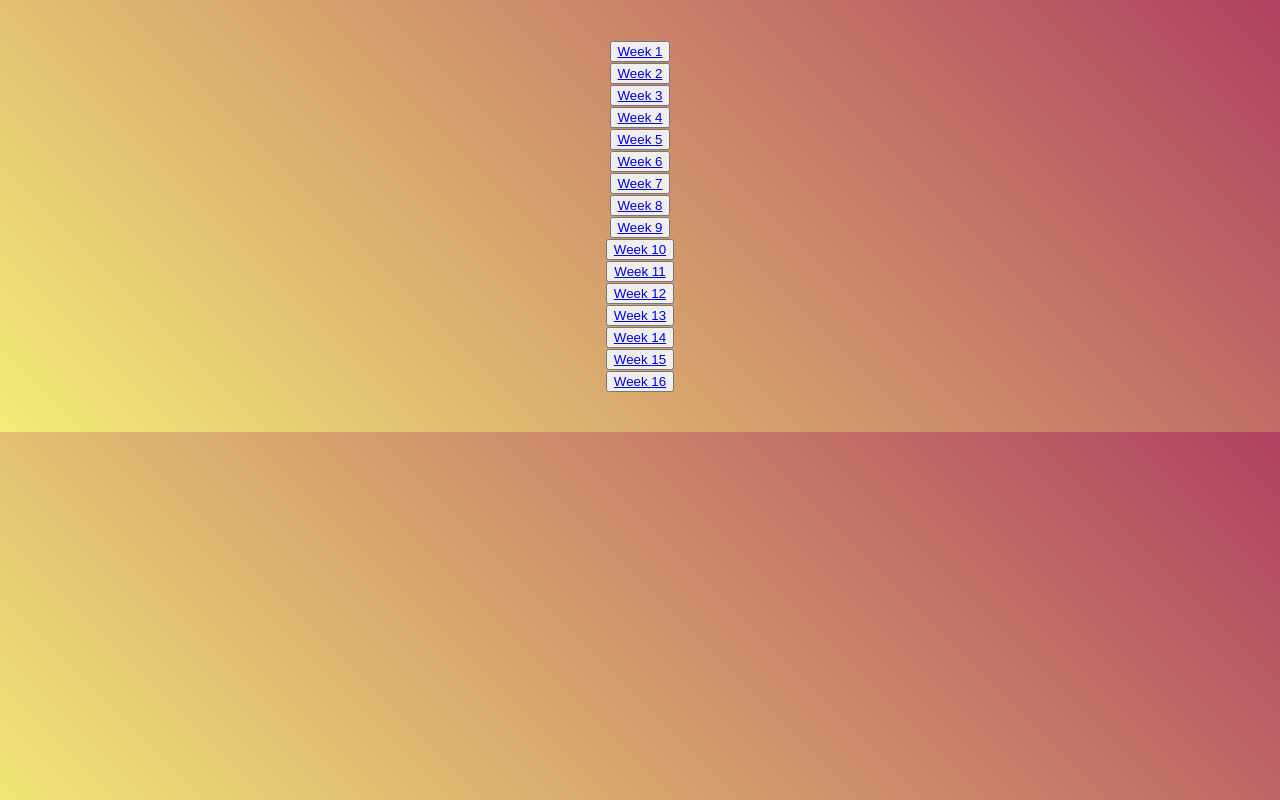
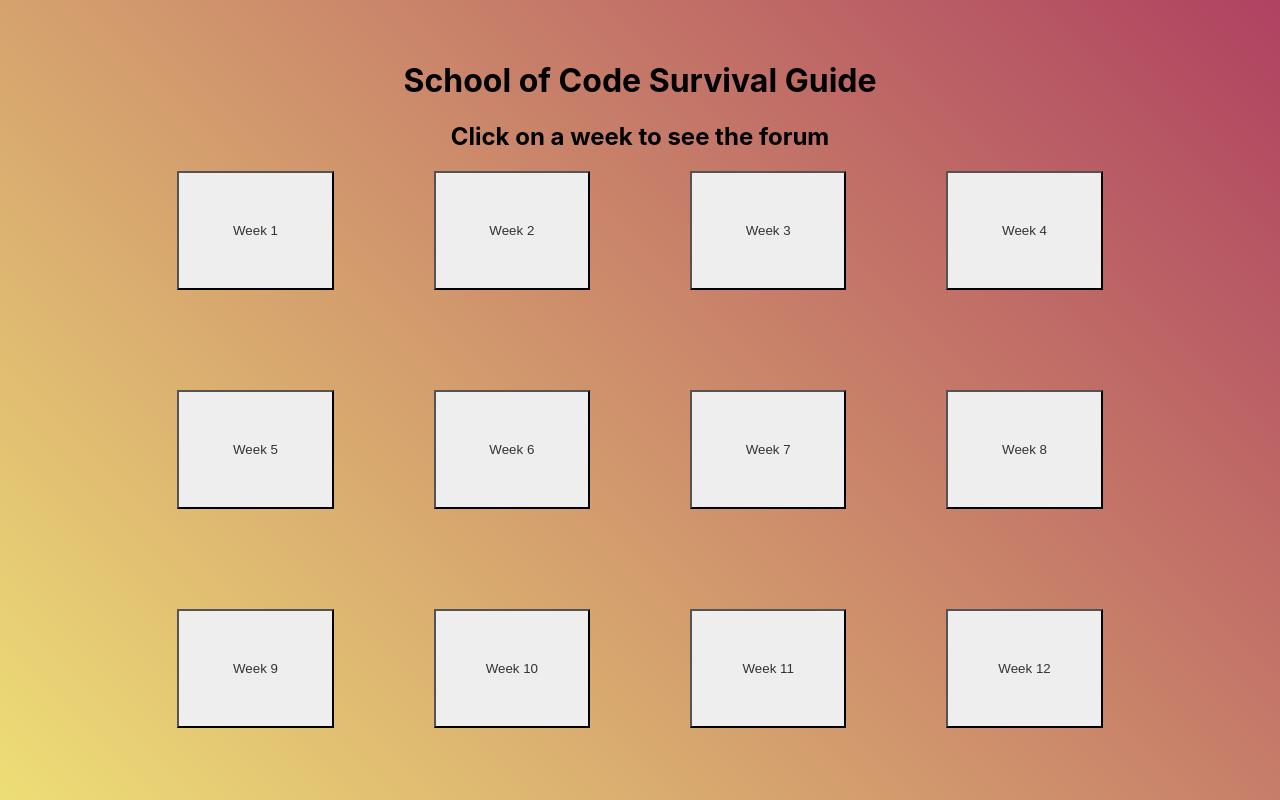
Before and after one commit to usama-asghar1/BootcampersSurvivalGuide, a React (Create React App) app: page / in a window 1280 px wide. Shown: the top 800 px of the page. Built offline with nearby package versions, Linux system fonts and the light colour scheme.

Commit message:
made 4x4 grid

```diff
--- a/package.json
+++ b/package.json
@@ -8,6 +8,7 @@
     "@testing-library/user-event": "^13.5.0",
     "react": "^18.2.0",
     "react-dom": "^18.2.0",
+    "react-router-dom": "^6.10.0",
     "react-scripts": "5.0.1",
     "web-vitals": "^2.1.4"
   },
--- a/src/Grid/index.js
+++ b/src/Grid/index.js
@@ -1,10 +1,12 @@
 import {Link} from "react-router-dom";
+import React from "react";
+import "./style.css";
 
 export default function Grid (props) {
 
   const gridList = props.data.map(grid => (
     <div>
-    <button key={grid.id}>
+    <button className = "grid-cell" key={grid.id}>
     <Link to={`/forums/${grid.id}`}>Week {grid.id}</Link>
     </button>
      </div>
@@ -12,7 +14,11 @@ export default function Grid (props) {
 
   return (
     <div>
+    <h1 className = "grid-title">School of Code Survival Guide</h1>
+    <h2 className = "grid-subtitle">Click on a week to see the forum</h2>
+    <div className = "grid-container">
 {gridList}
+    </div>
     </div>
   )
 }
--- /dev/null
+++ b/src/Grid/style.css
@@ -0,0 +1,28 @@
+/* .gridlayout {
+    display: grid;
+    grid-template-columns: repeat(3, 1fr);
+    grid-template-rows: repeat(3, 1fr);
+    grid-gap: 10px;
+    grid-auto-flow: dense;
+} */
+
+.grid-container {
+    display: grid;
+    grid-template-columns: repeat(4, 1fr);
+    grid-gap: 100px;
+  }
+
+  .grid-cell {
+    display: flex;
+    justify-content: center;
+    align-items: center;
+    background-color: #eee;
+    padding: 50px;
+    height: 100%;
+    width: 100%;
+  }
+
+  .grid-cell a {
+    text-decoration: none;
+    color: #333;
+  }
```
Also changed, not shown: 1 other file (tests, documents, lock files or other folders).
